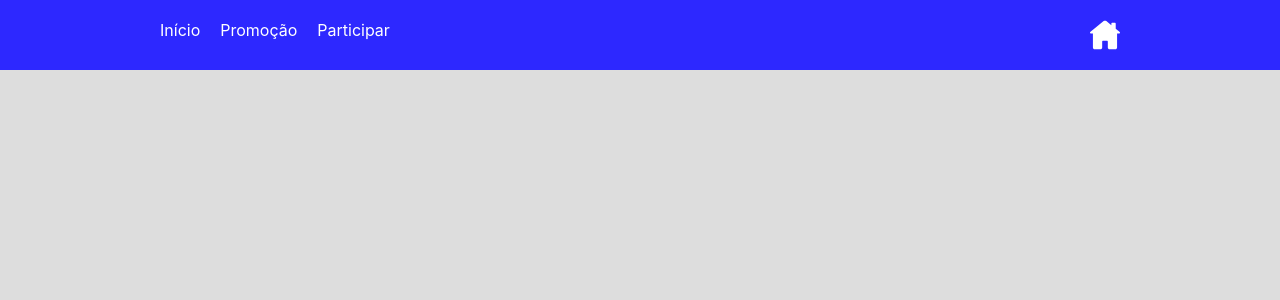
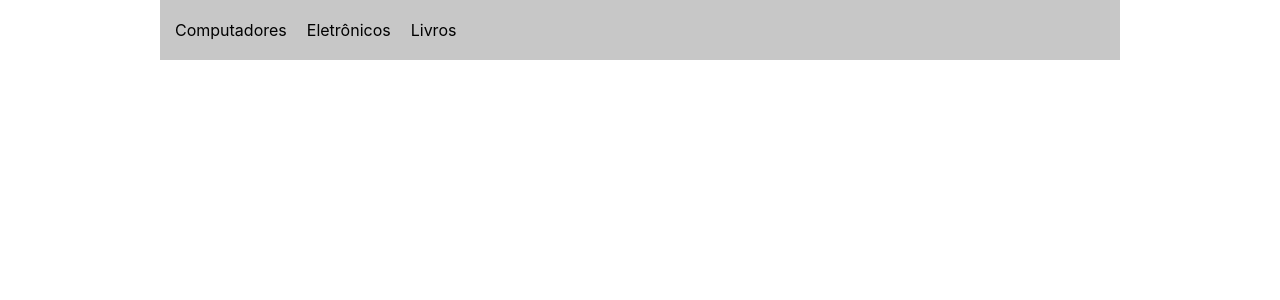
Before and after one commit to AlbertoVilar/Desafio-rote-react, a React (Vite) app: page /produtos in a window 1280 px wide. Shown: the top 300 px of the page. Built offline with nearby package versions, Linux system fonts and the light colour scheme.

Commit message:
Finished components

```diff
--- a/src/App.tsx
+++ b/src/App.tsx
@@ -1,12 +1,12 @@
-import Header from "./components/Header";
 
+import SubNav from "./components/SubNav";
 
 
 function App() {
 
 
   return (
-    <Header />
+    <SubNav />
   )
 }
 
--- a/src/components/Header/styles.css
+++ b/src/components/Header/styles.css
@@ -26,11 +26,3 @@ header {
     display: flex;
     justify-content: space-between;
 }
-
- ul  {
-    display: flex;
-    list-style-type: none;
-    gap: 20px;
-    color: var(--color-ft-primary);
-
-}
--- /dev/null
+++ b/src/components/SubNav/index.tsx
@@ -0,0 +1,14 @@
+import "./styels.css"
+
+const SubNav = ()=> {
+    return (
+        <nav className="container nav-bar  section-nav">
+            <ul className="nav-menu">
+            <li className="Início">Computadores</li>
+            <li className="Produtos">Eletrônicos</li>
+            <li className="Sbre nós">Livros</li>
+          </ul>
+        </nav>
+    )
+}
+export default SubNav;
--- /dev/null
+++ b/src/components/SubNav/styels.css
@@ -0,0 +1,7 @@
+.nav-bar {
+    background-color: var(--color-bg-terciary);
+    height: 60px;
+    display: flex;
+    align-items: center;
+    padding-left: 15px;
+}
--- /dev/null
+++ b/src/components/Wellcome/index.tsx
@@ -0,0 +1,5 @@
+
+const Wellcome = () => {
+    return <h1>Bem vindos!!!</h1>
+}
+export default Wellcome;
--- a/src/index.css
+++ b/src/index.css
@@ -16,7 +16,7 @@
 }
 
 body {
-  background-color: #ddd;
+  background-color: var(--color-bg-secundary);
 }
 
 .container {
@@ -34,3 +34,11 @@ body {
     max-width: 960px;
     margin: 0 auto;
 }
+
+.nav-menu  {
+  display: flex;
+  list-style-type: none;
+  gap: 20px;
+  color: var(--color-ft-secundary);
+
+}
```
Also changed, not shown: src/components/Card/index.tsx (+7 -1 lines).
